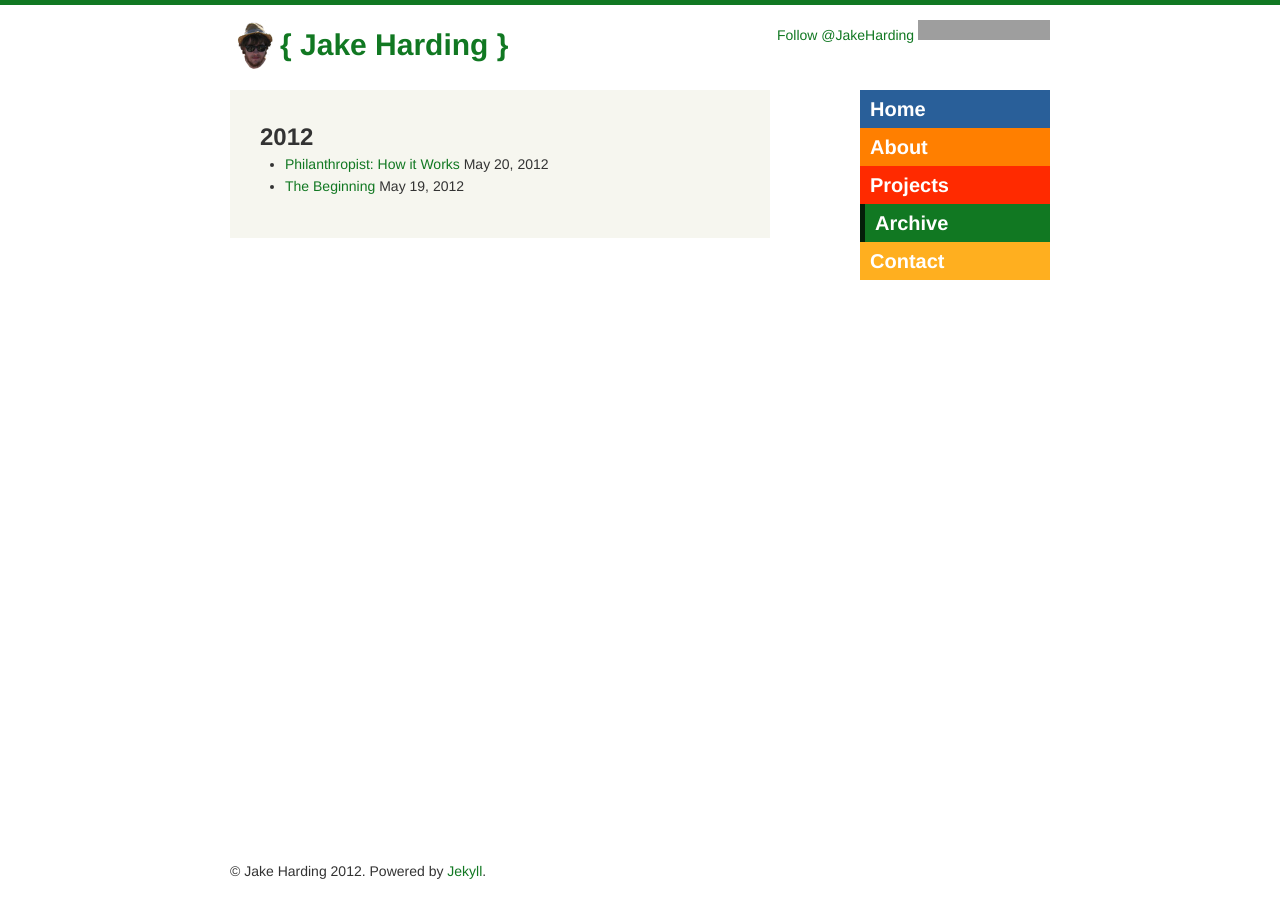
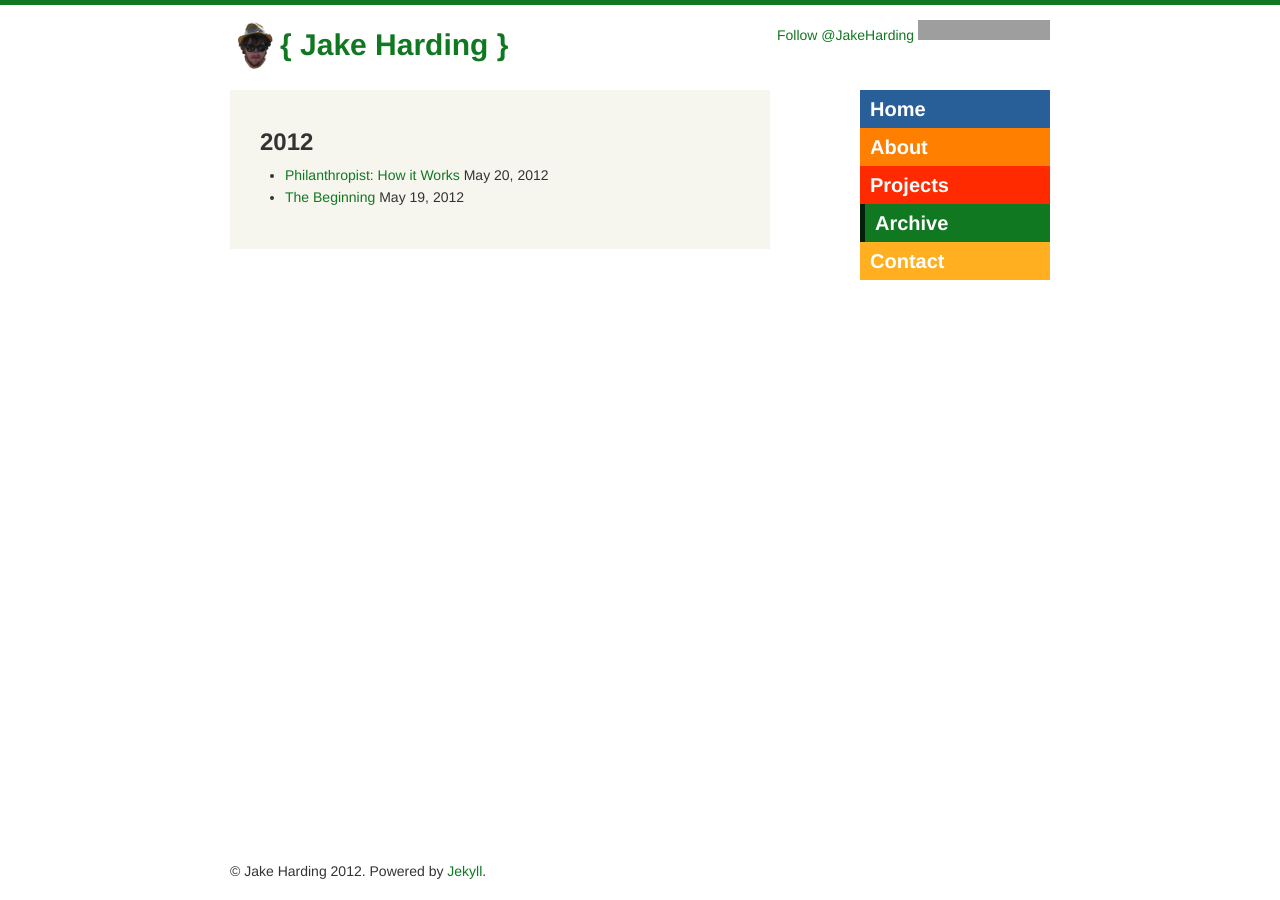
Before and after one commit to jharding/jharding.github.com, a Jekyll site: the page built from archive.html, in a window 1280 px wide. Built offline with Jekyll 4.4.1, drawn with Linux system fonts in a browser that asks for light colours; comment, search, counter and statistics services are not loaded; grey boxes are pictures that could not be loaded.

Commit message:
Increasing the line height for h2 tags on non-post pages.

```diff
--- a/public/style/jharding.css
+++ b/public/style/jharding.css
@@ -384,7 +384,7 @@ h1 small {
 }
 h2 {
   font-size: 24px;
-  line-height: 33px;
+  line-height: 44px;
 }
 h2 small {
   font-size: 18px;
@@ -4401,6 +4401,9 @@ body footer {
 .most-recent-posts li {
   margin-bottom: 30px;
 }
+.most-recent-posts li h2 {
+  line-height: 33px;
+}
 .most-recent-posts li .post-description {
   margin: 0 0 0 30px;
 }
--- a/public/style/most_recent_posts.less
+++ b/public/style/most_recent_posts.less
@@ -2,6 +2,9 @@
 .most-recent-posts {
   li {
     margin-bottom: 30px;
+    h2 {
+      line-height: @baseLineHeight * 1.5;
+    }
     .post-description {
       margin: 0 0 0 30px;
     }
```
Also changed, not shown: 1 other file.
